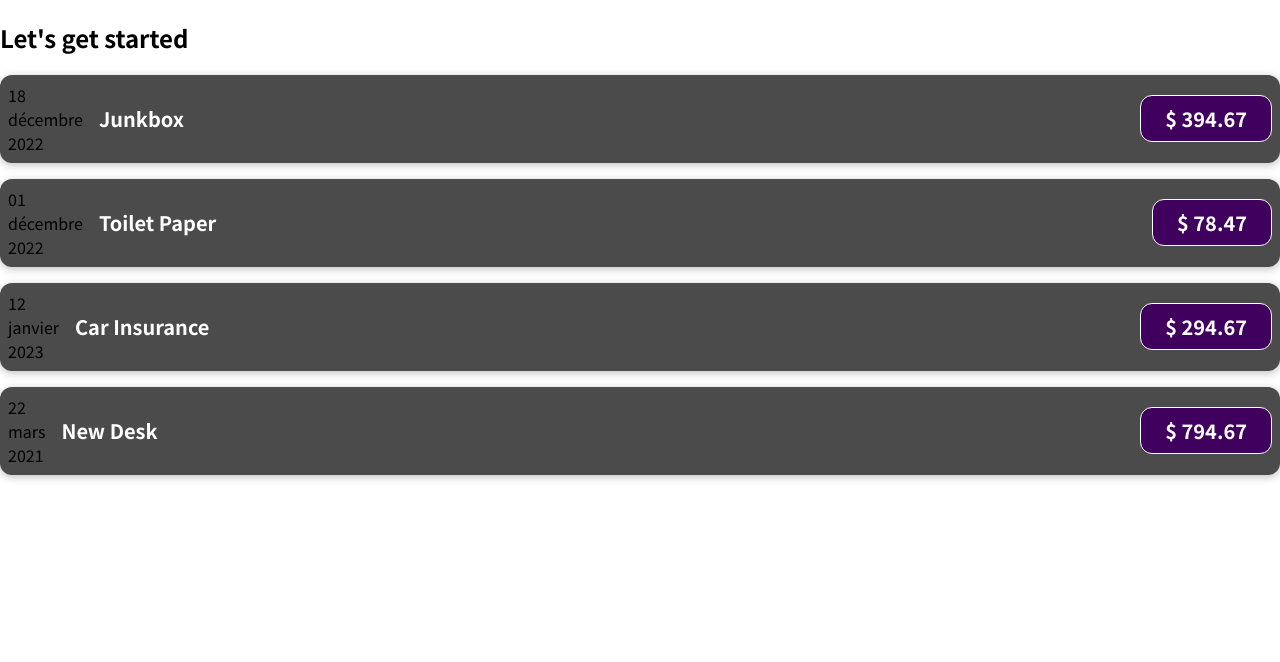
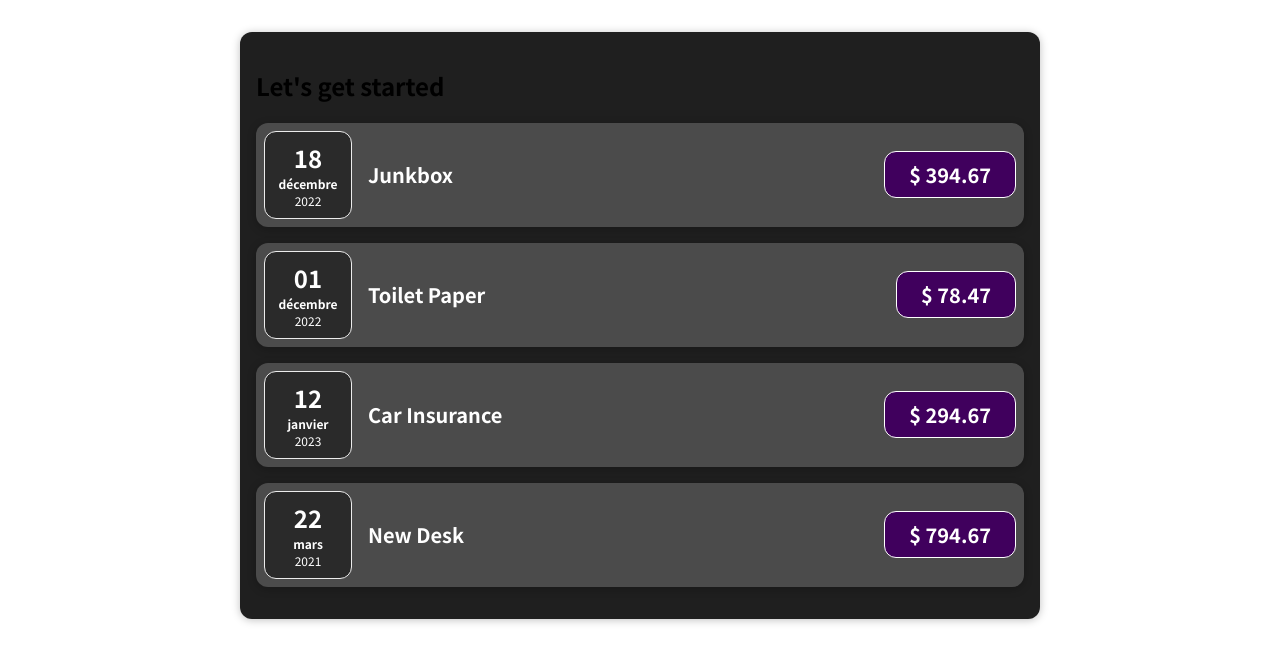
Before and after one commit to LefebvreAnthony/first-step-react, a JavaScript app: page / in a window 1280 px wide. Shown: the top 662 px of the page. Built offline with nearby package versions, Linux system fonts and the light colour scheme.

Commit message:
add Expenses component and his css

```diff
--- a/src/App.js
+++ b/src/App.js
@@ -1,4 +1,4 @@
-import ExpenseItem from "./components/ExpenseItem";
+import Expenses from "./components/Expenses";
 
 function App() {
   const expenses = [
@@ -27,29 +27,10 @@
       date: new Date(2021, 2, 22),
     },
   ];
+
   return (
     <div>
-      <h2>Let's get started</h2>
-      <ExpenseItem
-        title={expenses[0].title}
-        amount={expenses[0].amout}
-        date={expenses[0].date}
-      />
-      <ExpenseItem
-        title={expenses[1].title}
-        amount={expenses[1].amout}
-        date={expenses[1].date}
-      />
-      <ExpenseItem
-        title={expenses[2].title}
-        amount={expenses[2].amout}
-        date={expenses[2].date}
-      />
-      <ExpenseItem
-        title={expenses[3].title}
-        amount={expenses[3].amout}
-        date={expenses[3].date}
-      />
+      <Expenses expenses={expenses} />
     </div>
   );
 }
--- a/src/components/ExpenseDate.js
+++ b/src/components/ExpenseDate.js
@@ -6,10 +6,10 @@
   const day = date.toLocaleString("fr-FR", { day: "2-digit" });
   const year = date.getFullYear();
   return (
-    <div>
-      <div>{day}</div>
-      <div>{month}</div>
-      <div>{year}</div>
+    <div className="expense-date">
+      <div className="expense-date__day">{day}</div>
+      <div className="expense-date__month">{month}</div>
+      <div className="expense-date__year">{year}</div>
     </div>
   );
 }
--- /dev/null
+++ b/src/components/Expenses.css
@@ -0,0 +1,9 @@
+.expenses {
+    padding: 1rem;
+    background-color: rgb(31, 31, 31);
+    margin: 2rem auto;
+    width: 50rem;
+    max-width: 95%;
+    border-radius: 12px;
+    box-shadow: 0 1px 8px rgba(0, 0, 0, 0.25);
+}
--- /dev/null
+++ b/src/components/Expenses.js
@@ -0,0 +1,32 @@
+import ExpenseItem from "./ExpenseItem";
+import "./Expenses.css";
+
+function Expenses({ expenses }) {
+  return (
+    <div className="expenses">
+      <h2>Let's get started</h2>
+      <ExpenseItem
+        title={expenses[0].title}
+        amount={expenses[0].amout}
+        date={expenses[0].date}
+      />
+      <ExpenseItem
+        title={expenses[1].title}
+        amount={expenses[1].amout}
+        date={expenses[1].date}
+      />
+      <ExpenseItem
+        title={expenses[2].title}
+        amount={expenses[2].amout}
+        date={expenses[2].date}
+      />
+      <ExpenseItem
+        title={expenses[3].title}
+        amount={expenses[3].amout}
+        date={expenses[3].date}
+      />
+    </div>
+  );
+}
+
+export default Expenses;
```
